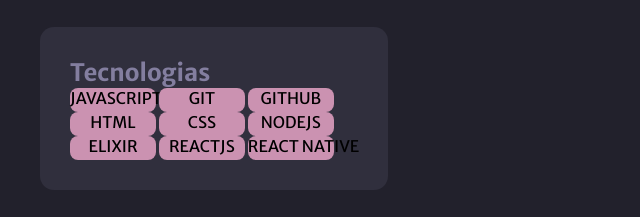
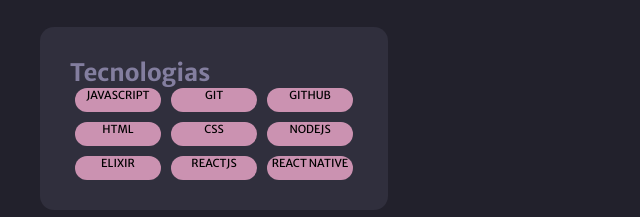
Before and after one commit to thalesrr1/portfolio-rktst, a plain HTML site: page index.html in a window 1280 px wide. Shown: the part 540-757 px from the top of the page, without its empty margins (0-640 px from the left). Drawn offline with Linux system fonts and the light colour scheme.

Commit message:
fix: list-skills display flex

```diff
--- a/style.css
+++ b/style.css
@@ -27,7 +27,9 @@ a:visited, a:active {
 
 body {
     background-color: var(--bg-color);
-    display: flex;
+    display: grid;
+    grid-template-columns: 348px 1fr;
+    gap: 60px;
     font-family: Merriweather Sans;
     font-weight: 400;
     padding: 40px;
@@ -44,9 +46,9 @@ main, aside {}
 }
 
 .boxaside {
+    padding: 30px;
     border-radius: 14px;
     background-color: var(--bg-cards);
-    padding: 30px;
 
 }
 
@@ -57,33 +59,33 @@ main, aside {}
     align-items: center;
 }
 
-
-.boxlist li {
-    list-style: disc;
-}
-
-.list-skills li{
-    text-align: center;
-    justify-content:  ;
-    color: black;
-    background-color: var(--bg-techs);
-    display: inline-block;
-    border-radius: 8px;
-    gap: 7px;
-}
-
-.skill-item {
-    width: 86px;
-    height: 24px;
-    white-space: nowrap;
-    text-transform: uppercase;
-}
 #profile-img {
     width: 128px;
     height: 128px;
     border-radius: 50%;
     border: 2px solid #00FF00;
-    /* display: block; */
-    /* margin-left: auto; */
-    /* margin-right: auto; */
 }
+
+
+.list-skills{
+    display: flex;
+    justify-content: center;
+    flex-wrap: wrap;
+    gap: 10px
+}
+
+.skill-item {
+    text-align: center;
+    font-size: 11px;
+    color: black;
+    background-color: var(--bg-techs);
+    border-radius: 12px;
+    white-space: nowrap;
+    text-transform: uppercase;
+    height: 24px;
+    width: 86px;
+}
+
+.boxlist li {
+    list-style: disc;
+}
```
